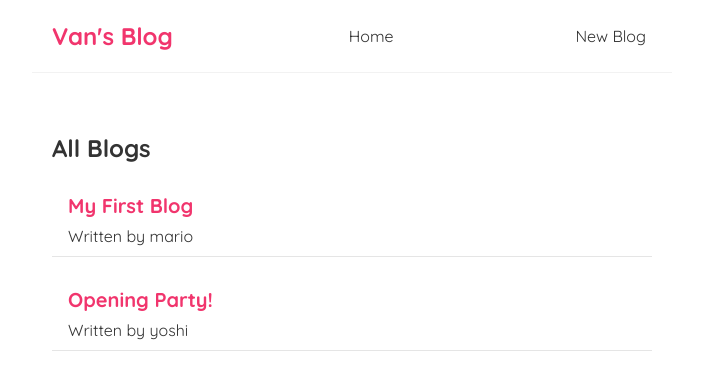
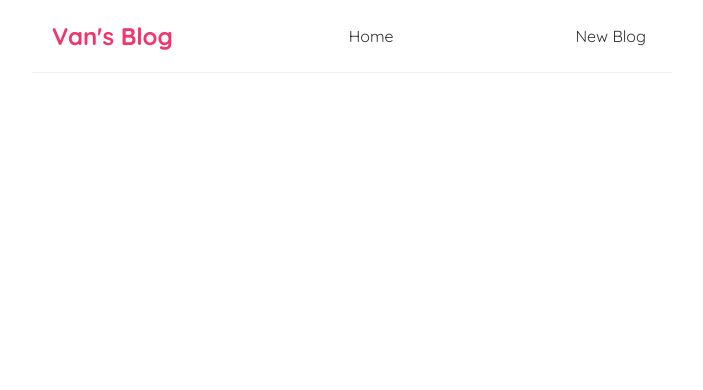
Before and after one commit to vanguyen333/tuhoc, a React (Create React App) app: page /create in a window 1280 px wide. Shown: the top 390 px of the page, without its empty margins (288-991 px from the left). Built offline with nearby package versions, Linux system fonts and the light colour scheme; data requests are answered from the project's data file.

Commit message:
#21 react-router-dom version 6

```diff
--- a/package.json
+++ b/package.json
@@ -8,6 +8,7 @@
     "@testing-library/user-event": "^13.5.0",
     "react": "^18.2.0",
     "react-dom": "^18.2.0",
+    "react-router-dom": "^6.11.2",
     "react-scripts": "5.0.1",
     "web-vitals": "^2.1.4"
   },
--- a/src/App.js
+++ b/src/App.js
@@ -1,15 +1,25 @@
 import Navbar from "./Navbar";
 import Home from "./Home";
+import {
+  BrowserRouter as Router,
+  Route,
+  Routes,
+  Switch,
+} from "react-router-dom";
 
 function App() {
   return (
-    <div className="App">
-      <Navbar />
+    <Router>
+      <div className="App">
+        <Navbar />
 
-      <div className="content">
-        <Home />
+        <div className="content">
+          <Routes>
+            <Route path="/" element={<Home />}></Route>
+          </Routes>
+        </div>
       </div>
-    </div>
+    </Router>
   );
 }
 
```
Also changed, not shown: 1 other file (tests, documents, lock files or other folders).
